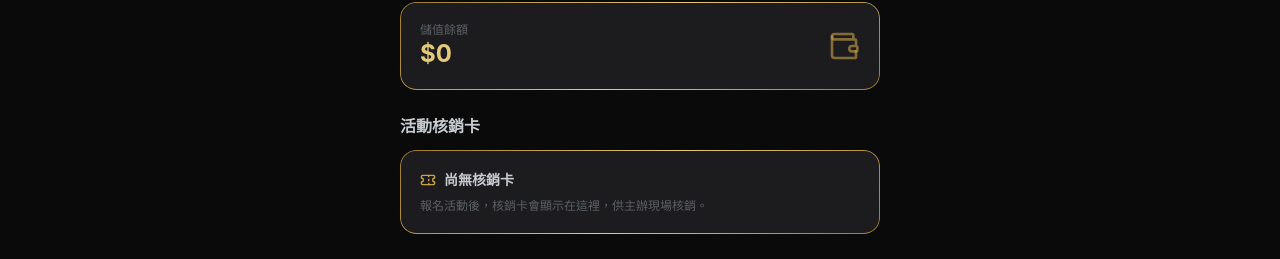
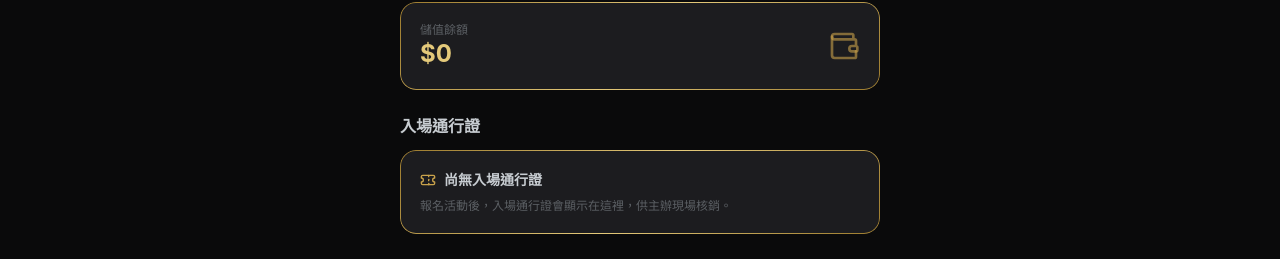
Before and after one commit to nnilbig/universe, a Nuxt app: page /wallet in a window 1280 px wide. Shown: the part 79-338 px from the top of the page. Built offline with nearby package versions, Linux system fonts and the light colour scheme.

Commit message:
Rename 活動核銷卡 to 入場通行證
Co-Authored-By: Claude Sonnet 5 <noreply@anthropic.com>

```diff
--- a/components/registration/RegisteredState.vue
+++ b/components/registration/RegisteredState.vue
@@ -32,7 +32,7 @@ async function onCancelClick() {
         to="/wallet"
         class="inline-flex h-8 flex-1 items-center justify-center gap-2 whitespace-nowrap rounded-full border border-titanium/30 px-3 text-xs font-medium text-titanium-light transition-colors hover:border-gold/60"
       >
-        查看核銷卡
+        查看入場通行證
       </NuxtLink>
       <UiButton variant="danger" size="sm" class="flex-1" :disabled="isSubmitting" @click="onCancelClick">
         {{ isSubmitting ? '處理中...' : '取消報名' }}
--- a/pages/wallet/index.vue
+++ b/pages/wallet/index.vue
@@ -116,7 +116,7 @@ const visibleDeduction = computed(() =>
     </NuxtLink>
 
     <section class="flex flex-col gap-3">
-      <h2 class="font-display text-base font-semibold text-titanium-light">活動核銷卡</h2>
+      <h2 class="font-display text-base font-semibold text-titanium-light">入場通行證</h2>
       <p v-if="isLoadingCards" class="py-4 text-center text-xs text-titanium/40">載入中...</p>
       <template v-else-if="redemptionCards.length">
         <div class="flex flex-col gap-3">
@@ -137,8 +137,8 @@ const visibleDeduction = computed(() =>
           <ChevronDown class="h-3.5 w-3.5 transition-transform" :class="showAllCards && 'rotate-180'" />
         </button>
       </template>
-      <CommonPlaceholderCard v-else :icon="Ticket" title="尚無核銷卡">
-        <p class="text-xs text-titanium/50">報名活動後，核銷卡會顯示在這裡，供主辦現場核銷。</p>
+      <CommonPlaceholderCard v-else :icon="Ticket" title="尚無入場通行證">
+        <p class="text-xs text-titanium/50">報名活動後，入場通行證會顯示在這裡，供主辦現場核銷。</p>
       </CommonPlaceholderCard>
     </section>
 
```
